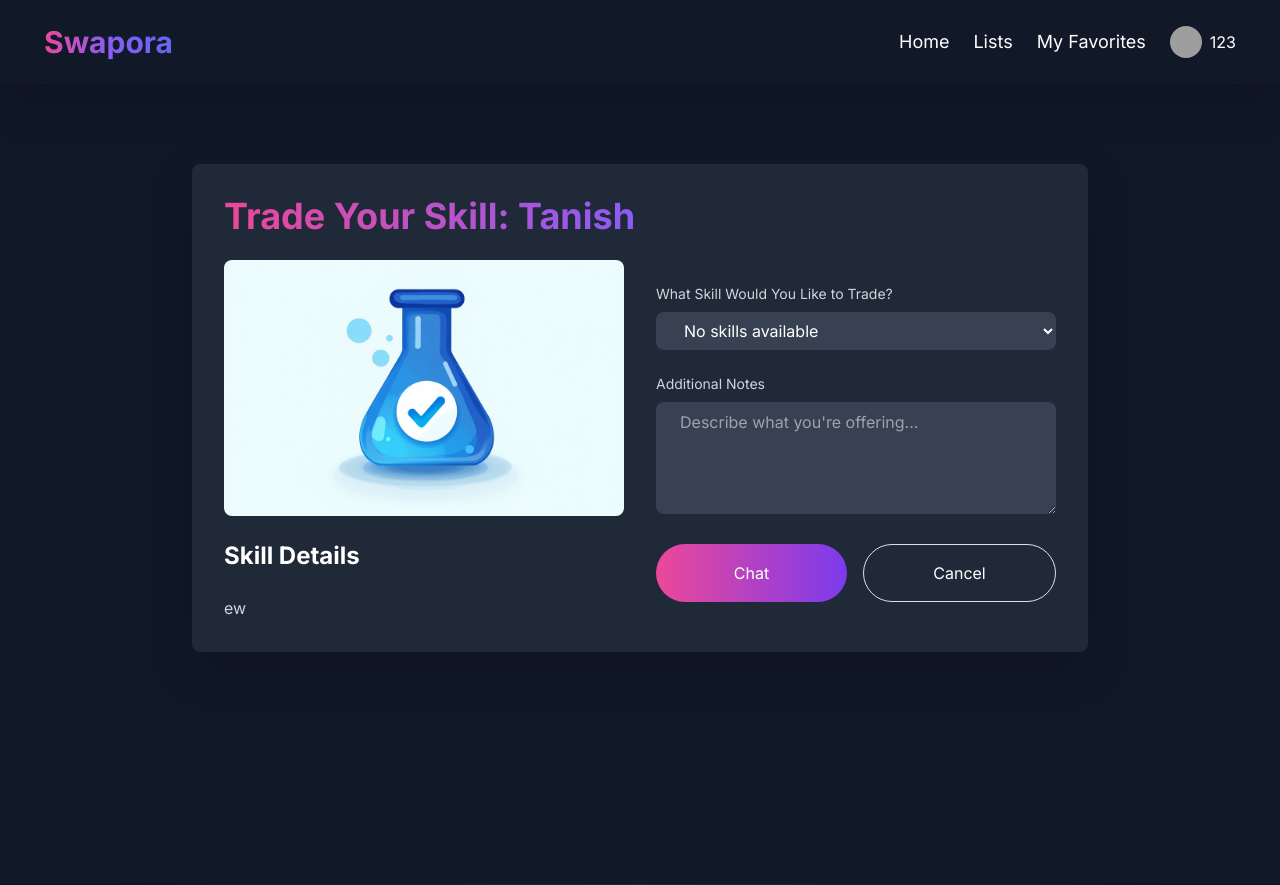
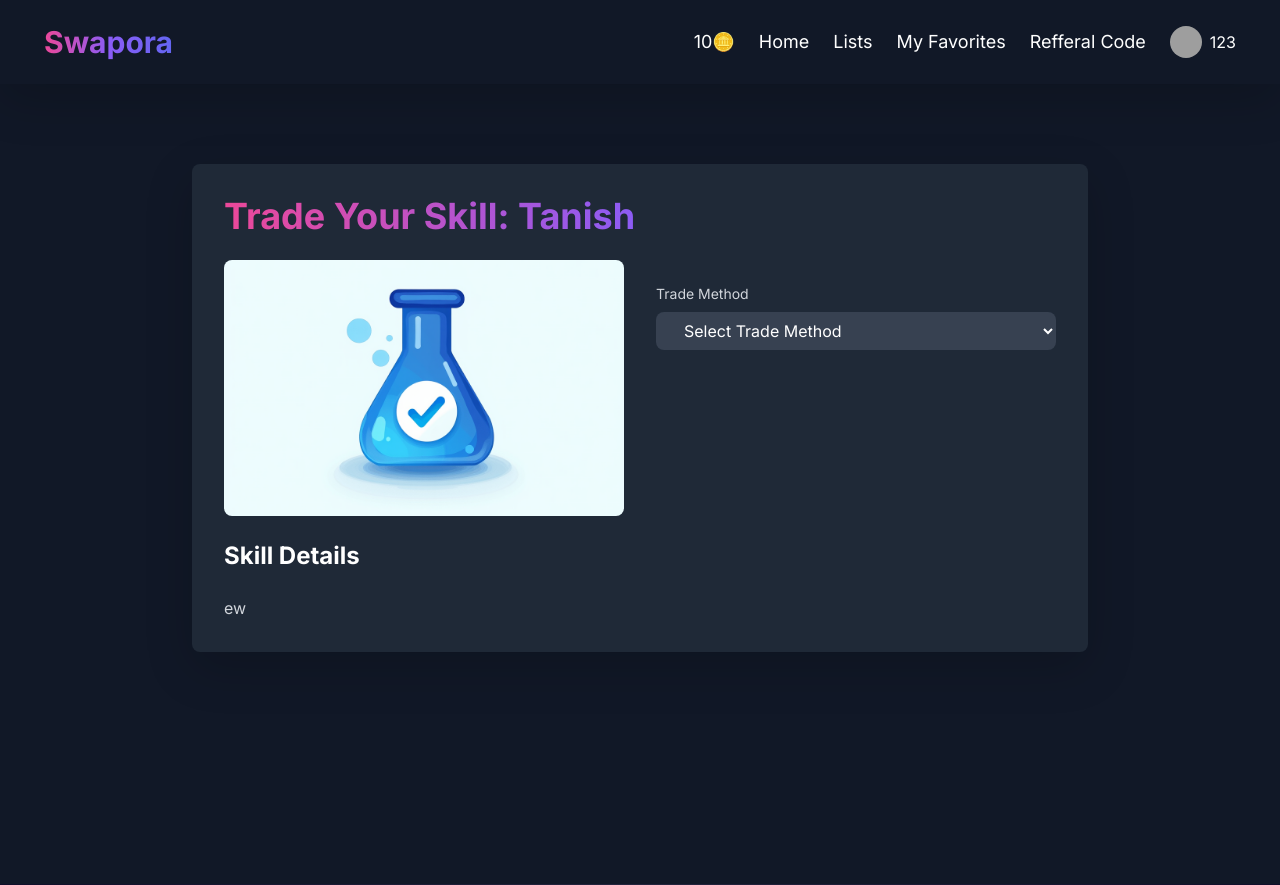
Before and after one commit to Tanishbelel/REAL, a Django app: page /trade/3/ in a window 1280 px wide. Shown: the top 885 px of the page. Run offline with Django 5.2, Linux system fonts and the light colour scheme; a user stored in the database is signed in; data comes from the database, SQL or seed files in the repository; both versions use the stored data as it was after the commit; grey boxes are pictures that could not be loaded.

Commit message:
final commit

```diff
--- a/veggie/templates/base.html
+++ b/veggie/templates/base.html
@@ -117,10 +117,14 @@ body {
         <!-- Navigation Links -->
         <div class="flex items-center space-x-6">
             <ul class="flex space-x-6 text-white text-lg">
+                {% if request.user.is_authenticated %}
+                <li><a class="hover:text-purple-500 nav-link position-relative">10🪙</a></li>
+                {% endif %}
                 <li><a class="hover:text-pink-500 nav-link position-relative" href="/">Home</a></li>
                 <li><a class="hover:text-purple-500 nav-link position-relative" href="/recipes/">Lists</a></li>
                 {% if request.user.is_authenticated %}
                 <li><a class="hover:text-indigo-500 nav-link position-relative" href="/favorites/">My Favorites</a></li>
+                <li><a class="hover:text-indigo-500 nav-link position-relative" onclick="showRandomNumber()">Refferal Code</a></li>
                 {% endif %}
             </ul>
 
@@ -134,7 +138,8 @@ body {
                             <span>{{ request.user.username }}</span>
                         </a>
                         <ul class="dropdown-menu absolute bg-gray-800 text-white right-0 mt-2 rounded-lg shadow-lg overflow-hidden">
-                            <li><a class="dropdown-item block px-4 py-2 hover:bg-gray-700 text-white" href="/add/">Add Post</a></li>
+                            <li><a class="dropdown-item block px-4 py-2 hover:bg-gray-700 text-white" href="/buy-token/">Buy Tokens</a></li>
+                            <li><a class="dropdown-item block px-4 py-2 hover:bg-gray-700 text-white" href="/recipes/">Add Post</a></li>
                             <li><a class="dropdown-item block px-4 py-2 hover:bg-gray-700 text-white" href="/favorites/">My Favorites</a></li>
                             <li><a class="dropdown-item block px-4 py-2 hover:bg-gray-700 text-white" href="/profiles/">Profile</a></li>
                             <li><hr class="border-gray-600"></li>
@@ -288,8 +293,6 @@ body {
 
     <!-- Bootstrap JS -->
     <script src="https://cdn.jsdelivr.net/npm/bootstrap@5.3.0/dist/js/bootstrap.bundle.min.js"></script>
-
-    <!-- Custom Scripts -->
     <script>
         // Auto-hide notifications after 5 seconds
         document.addEventListener('DOMContentLoaded', function() {
@@ -300,6 +303,14 @@ body {
                 }, 5000);
             });
         });
+        function generateRandomNumber() {
+            return Math.floor(100000 + Math.random() * 900000); // Generate a 6-digit number
+        }
+
+        // Usage example
+        function showRandomNumber() {
+            alert("Your referral code is "+generateRandomNumber());
+        }
     </script>
 </body>
 </html>
--- a/veggie/templates/favs.html
+++ b/veggie/templates/favs.html
@@ -39,7 +39,7 @@
                                     {% endif %}
                                 </td>
                                 <td class="text-end px-4">
-                                    <a href="/update/{{recipe.id}}/" class="btn btn-outline-primary btn-sm me-2">View Recipe</a>
+                                    <a href="{% url 'trade_skill' recipe.id %}" class="px-4 py-2 bg-gradient-to-r from-indigo-500 to-purple-600 text-white rounded-full text-sm hover:scale-105 transform transition">Trade</a>
                                     <button class="btn btn-outline-danger btn-sm favs" data-recipe-id="{{recipe.id}}">❤</button>
                                 </td>
                             </tr>
--- a/veggie/templates/trade_skill.html
+++ b/veggie/templates/trade_skill.html
@@ -1,7 +1,5 @@
 {% extends 'base.html' %}
-
 {% block title %}Swapora - Trade Skills{% endblock %}
-
 {% block start %}
 <div class="min-h-screen bg-gray-900 text-white">
     <div class="container mx-auto px-6 py-20">
@@ -9,7 +7,6 @@
             <h1 class="text-4xl font-bold bg-gradient-to-r from-pink-500 via-purple-500 to-indigo-500 text-transparent bg-clip-text mb-6">
                 Trade Your Skill: {{ recipe.recipe_name }}
             </h1>
-
             <div class="grid md:grid-cols-2 gap-8">
                 <!-- Skill Details -->
                 <div>
@@ -27,33 +24,35 @@
                         <p class="text-gray-300">{{ recipe.recipe_des }}</p>
                     </div>
                 </div>
-
                 <!-- Trade Form -->
                 <div>
-                    <form method="POST" class="space-y-6">
+                    <form method="POST" id="tradeForm" class="space-y-6">
                         {% csrf_token %}
                         <div>
-                            <label class="block text-sm font-medium text-gray-300 mb-2">What Skill Would You Like to Trade?</label>
-                            <select name="trade_skill" class="w-full bg-gray-700 text-white rounded-lg py-2 px-4 focus:outline-none focus:ring-2 focus:ring-purple-500">
-                                {% for skill in user_skills %}
-                                    <option value="{{ skill.id }}">{{ skill.recipe_name }}</option>
-                                {% empty %}
-                                    <option>No skills available</option>
-                                {% endfor %}
+                            <label class="block text-sm font-medium text-gray-300 mb-2">Trade Method</label>
+                            <select id="tradeMethod" name="trade_method" class="w-full bg-gray-700 text-white rounded-lg py-2 px-4 focus:outline-none focus:ring-2 focus:ring-purple-500">
+                                <option value="">Select Trade Method</option>
+                                <option value="token">Token Exchange</option>
+                                <option value="skill">Skill Exchange</option>
                             </select>
                         </div>
 
-                        <div>
-                            <label class="block text-sm font-medium text-gray-300 mb-2">Additional Notes</label>
-                            <textarea name="trade_notes" rows="4" class="w-full bg-gray-700 text-white rounded-lg py-2 px-4 focus:outline-none focus:ring-2 focus:ring-purple-500" placeholder="Describe what you're offering..."></textarea>
+                        <!-- Token Exchange Section -->
+                        <div id="tokenExchangeSection" class="hidden space-y-4">
+                            <p class="text-sm text-yellow-400">Current Token Balance: 10🪙</p>
                         </div>
 
-                        <div class="flex space-x-4">
-                            <button type="submit" class="flex-1 px-6 py-3 bg-gradient-to-r from-pink-500 to-purple-600 text-white rounded-full hover:scale-105 transform transition">
+                        <!-- Skill Exchange Section -->
+                        <div id="skillExchangeSection" class="hidden space-y-4">
+                            <div>
+                                <label class="block text-sm font-medium text-gray-300 mb-2">Describe Your Skill to Trade</label>
+                                <textarea name="trade_skill" rows="6" class="w-full bg-gray-700 text-white rounded-lg py-2 px-4 focus:outline-none focus:ring-2 focus:ring-purple-500" placeholder="Tell us about the skill you want to trade..."></textarea>
+                            </div>
+                        </div>
+
+                        <div id="proposalButton" class="hidden">
+                            <a href="http://localhost:5000/" class="w-full px-6 py-3 bg-gradient-to-r from-pink-500 to-purple-600 text-white rounded-full hover:scale-105 transform transition">
                                 Chat
-                            </button>
-                            <a href="{% url 'recipes' %}" class="flex-1 px-6 py-3 border border-white/30 rounded-full text-white/80 hover:bg-white/10 transition text-center">
-                                Cancel
                             </a>
                         </div>
                     </form>
@@ -62,4 +61,29 @@
         </div>
     </div>
 </div>
+
+<script>
+document.addEventListener('DOMContentLoaded', function() {
+    const tradeMethod = document.getElementById('tradeMethod');
+    const tokenExchangeSection = document.getElementById('tokenExchangeSection');
+    const skillExchangeSection = document.getElementById('skillExchangeSection');
+    const proposalButton = document.getElementById('proposalButton');
+
+    tradeMethod.addEventListener('change', function() {
+        // Hide all sections first
+        tokenExchangeSection.classList.add('hidden');
+        skillExchangeSection.classList.add('hidden');
+        proposalButton.classList.add('hidden');
+
+        // Show appropriate section based on selection
+        if (this.value === 'token') {
+            tokenExchangeSection.classList.remove('hidden');
+            proposalButton.classList.remove('hidden');
+        } else if (this.value === 'skill') {
+            skillExchangeSection.classList.remove('hidden');
+            proposalButton.classList.remove('hidden');
+        }
+    });
+});
+</script>
 {% endblock %}
```
Also changed, not shown: veggie/templates/buytoken.html (+41 -8 lines), veggie/templates/profile.html (+2 -6 lines), veggie/templates/recipes.html (+6 -7 lines), db.sqlite3.
